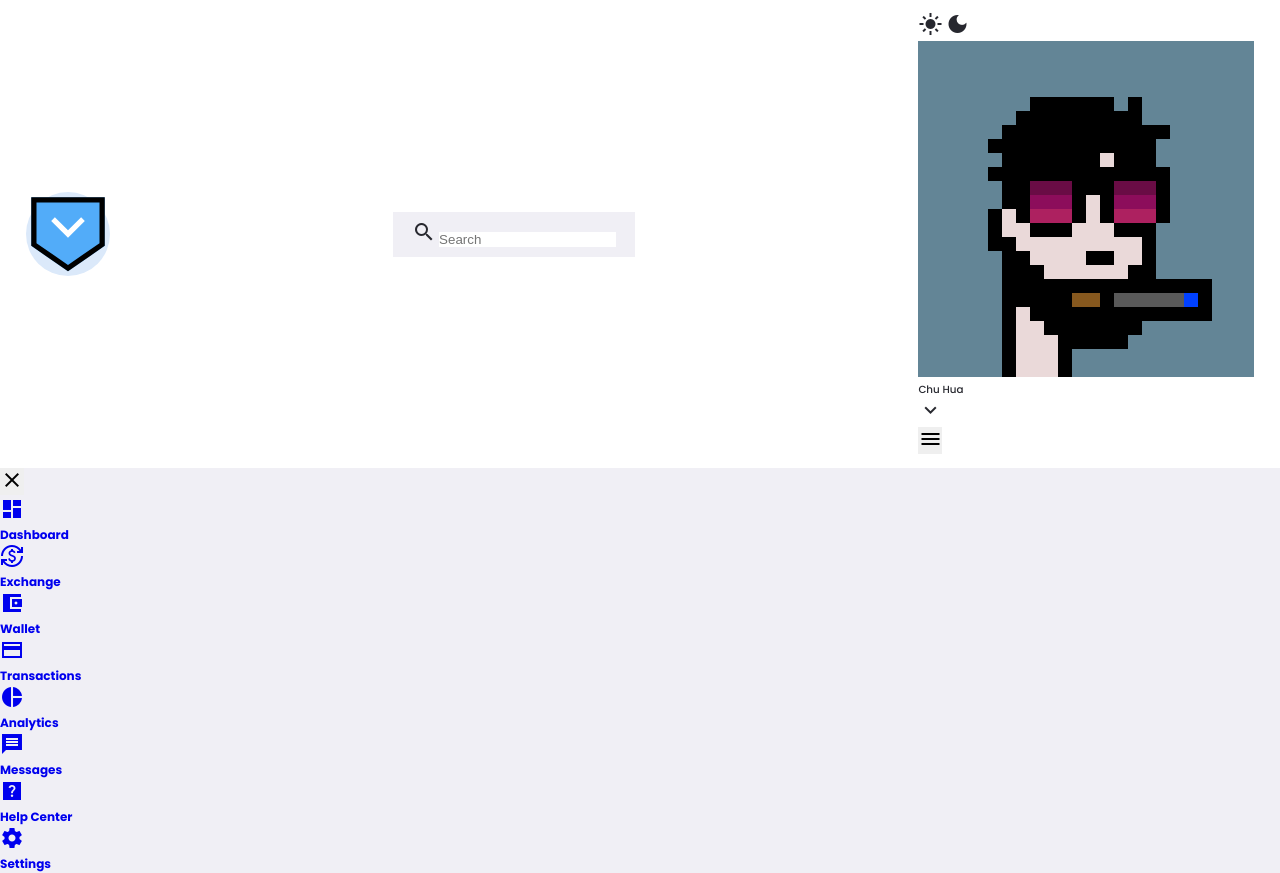
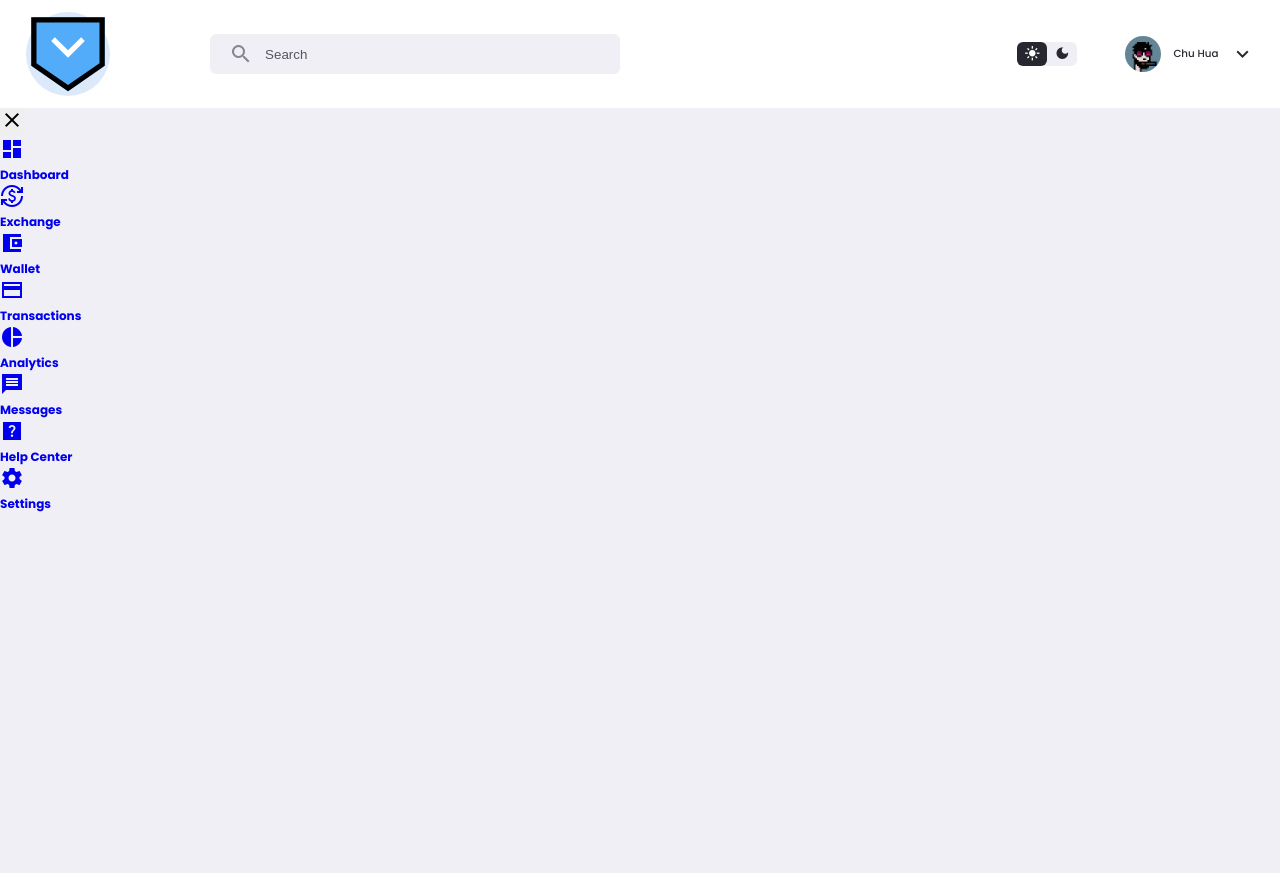
Before and after one commit to zouantchaw/finance-admin-dashboard, a plain HTML site: page index.html in a window 1280 px wide. After the commit the page ends 800 px from the top, so only its background shows below. Drawn offline with Linux system fonts and the light colour scheme.

Commit message:
nav bar styles

```diff
--- a/style.css
+++ b/style.css
@@ -154,4 +154,71 @@ nav img.logo {
 nav .search-bar {
   background: var(--color-light);
   padding: var(--padding-2) var(--card-padding);
+  width: 32vw;
+  border-radius: var(--border-radius-2);
+  display: flex;
+  align-items: center;
+  gap: 1rem;
+  color: var(--color-gray-light);
+  position: absolute;
+  left: 15%;
 }
+
+nav .search-bar input[type="search"] {
+  color: var(--color-dark);
+  background: transparent;
+  width: 100%;
+}
+
+nav .search-bar input[type="search"]::placeholder {
+  color: var(--color-gray-dark);
+}
+
+nav .profile-area {
+  display: flex;
+  align-items: center;
+  justify-content: space-between;
+  gap: 4rem;
+}
+
+nav .profile-area .theme-btn {
+  display: flex;
+  background: var(--color-light);
+  width: 5rem;
+  height: 2rem;
+  border-radius: var(--border-radius-2);
+  cursor: pointer;
+}
+
+nav .profile-area .theme-btn span {
+  width: 50%;
+  height: 100%;
+  display: flex;
+  align-items: center;
+  justify-content: center;
+  font-size: 1.3rem;
+}
+
+nav .profile-area .theme-btn .active {
+  background: var(--color-dark);
+  border-radius: var(--border-radius-2);
+  color: var(--color-white);
+}
+
+nav .profile-area .profile {
+  display: flex;
+  gap: 1rem;
+  align-items: center;
+}
+
+nav .profile-area .profile-photo {
+  display: block;
+  width: 3rem;
+  height: 3rem;
+  border-radius: 50%;
+  overflow: hidden;
+}
+
+nav .profile-area button {
+  display: none;
+}
```
